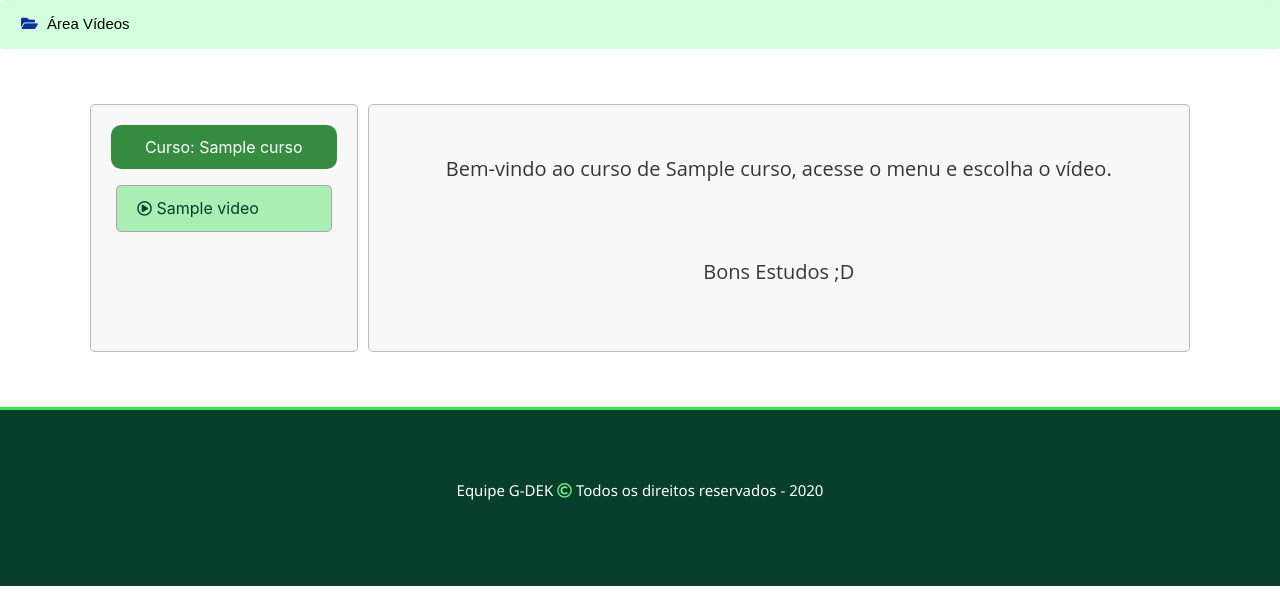
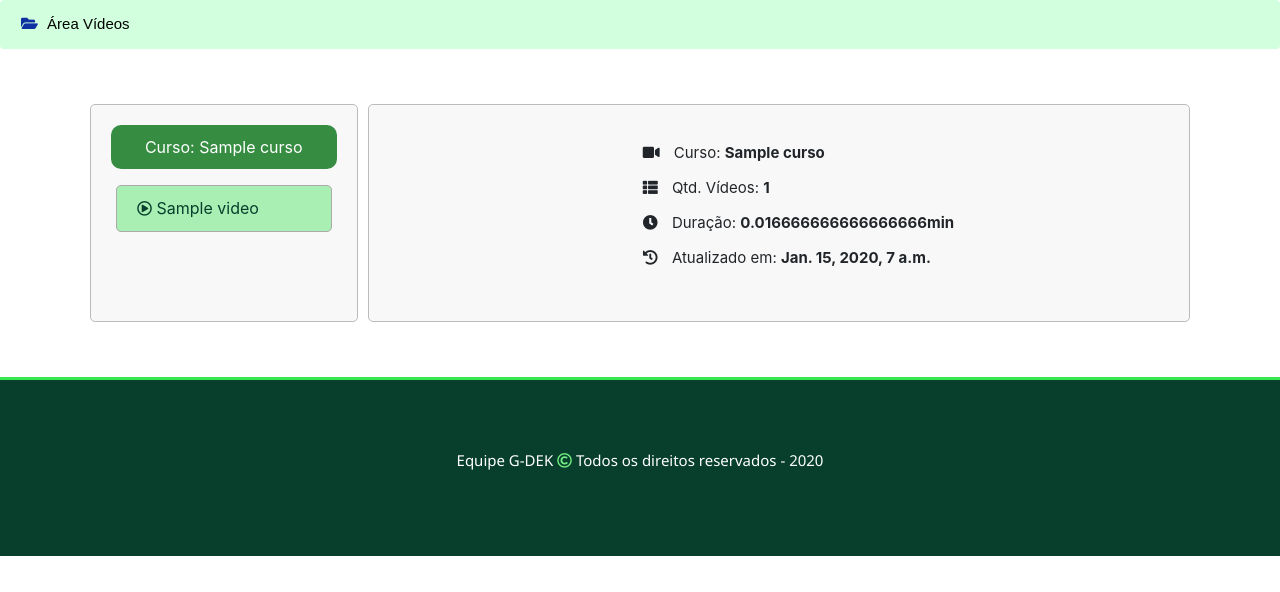
Before and after one commit to diegobachsi/oportaldjango-tcc, a Django app: page /cursos/1 in a window 1280 px wide. Shown: the part 161-753 px from the top of the page. Run offline with Django 3.2, Linux system fonts and the light colour scheme; a user stored in the database is signed in; tables that the repository leaves empty hold one stand-in row (values such as "Sample post"); parts of the project's set-up code (start-up, migrations or seed data) failed here and were passed over; some libraries are stand-ins or nearby versions.

Commit message:
Atualizando templates cursos

```diff
--- a/cursos/templates/videos_por_cursos.html
+++ b/cursos/templates/videos_por_cursos.html
@@ -46,6 +46,8 @@
 
     .painel-1{
         text-align: center;
+        display: grid;
+        grid-template-columns: auto 70%;
     }
 
     .painel-1 a{
@@ -80,6 +82,27 @@
         padding: 10px;
     }
 
+    #detalhes{
+        font-size: 15px;
+
+        padding: 10px;
+
+        text-align: left;
+
+        list-style-type: none;
+
+    }
+
+    #detalhes i{
+        margin: 10px;
+    }
+
+    .logo_curso i{
+        text-align: center;
+        font-size: 200px;
+        color: rgb(219, 94, 36);
+    }
+
 	@media screen and (max-width: 1000px) {
 
 		.container{
@@ -90,6 +113,7 @@
 
         .painel-1{
             font-size: 50px;
+            grid-template-columns: auto;
         }
 
 	}
@@ -114,8 +138,15 @@
 
     	<div class="painel-1" >
             {% for curso in cursos %}
-                <p>Bem-vindo ao curso de {{ curso.title }}, acesse o menu e escolha o vídeo.</p>
-                <p>Bons Estudos ;D</p>
+                <div class="logo_curso">
+                    <i class="{{ curso.description }}"></i>
+                </div>
+                <ul id="detalhes">
+                    <li><i class="fas fa-video"></i> Curso: <b>{{ curso.title }}</b></li>
+                    <li><i class="fas fa-th-list"></i> Qtd. Vídeos: <b>{{ qtd_videos }}</b></li>
+                    <li><i class="fas fa-clock"></i> Duração: <b>{{ duration }}min</b></li>
+                    <li><i class="fas fa-history"></i> Atualizado em: <b>{{ curso.created_at }}</b></li>
+                </ul>
             {% endfor %}
     	</div><!-- fim painel-1 -->
 
--- a/cursos/views.py
+++ b/cursos/views.py
@@ -7,10 +7,11 @@ from .models import Cursos
 
 @login_required(login_url='accounts:login')
 def cursos(request):
+
     cursos = Cursos.objects.all()
     template_name = 'cursos.html'
     context = {
-        'cursos': cursos
+        'cursos': cursos,
     }
     return render(request, template_name, context)
 
@@ -28,12 +29,21 @@ def details(request, slug):
 
 @login_required(login_url='accounts:login')
 def videos_por_cursos(request, id):
+
+    duration = 0
+
     curso = Cursos.objects.filter(id=id)
-    print(curso)
     videos = Videos.objects.filter(curso=id)
+    segundos = Videos.objects.filter(curso=id).values('segundos')
+
+    for i in range(videos.count()):
+        duration += segundos[i]['segundos']
+
     template_name = 'videos_por_cursos.html'
     context = {
         'videos': videos,
-        'cursos': curso
+        'cursos': curso,
+        'duration': duration / 60,
+        'qtd_videos': videos.count()
     }
     return render(request, template_name, context)
```
